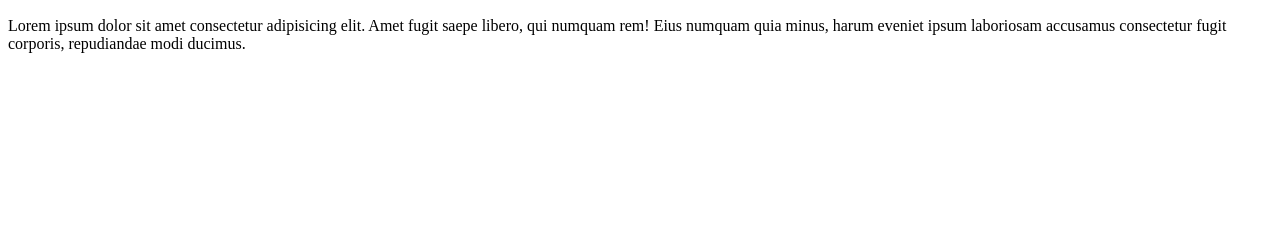
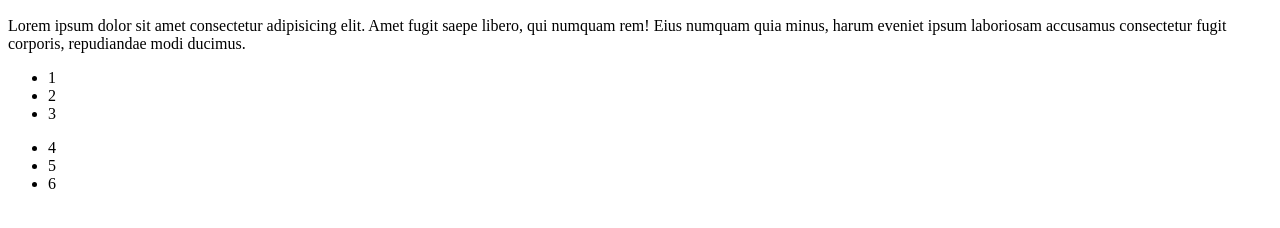
Before and after one commit to ecapafons/Prueba, a plain HTML site: page index.html in a window 1280 px wide. Shown: the part 164-392 px from the top of the page. Drawn offline with Linux system fonts and the light colour scheme; a script that the page names is missing.

Commit message:
Añadido dos div con ul y span

```diff
--- a/index.html
+++ b/index.html
@@ -26,6 +26,20 @@
             <h1>Título de H1</h1>
             <p>Lorem ipsum dolor sit amet consectetur adipisicing elit. Amet fugit saepe libero, qui numquam rem! Eius numquam quia minus, harum eveniet ipsum laboriosam accusamus consectetur fugit corporis, repudiandae modi ducimus.</p>
         </div>
+        <div>
+            <ul>
+                <li><span>1</span></li>
+                <li><span>2</span></li>
+                <li><span>3</span></li>
+            </ul>
+        </div>
+        <div>
+            <ul>
+                <li><span>4</span></li>
+                <li><span>5</span></li>
+                <li><span>6</span></li>
+            </ul>
+        </div>
     </section>
 </body>
 </html>
```
